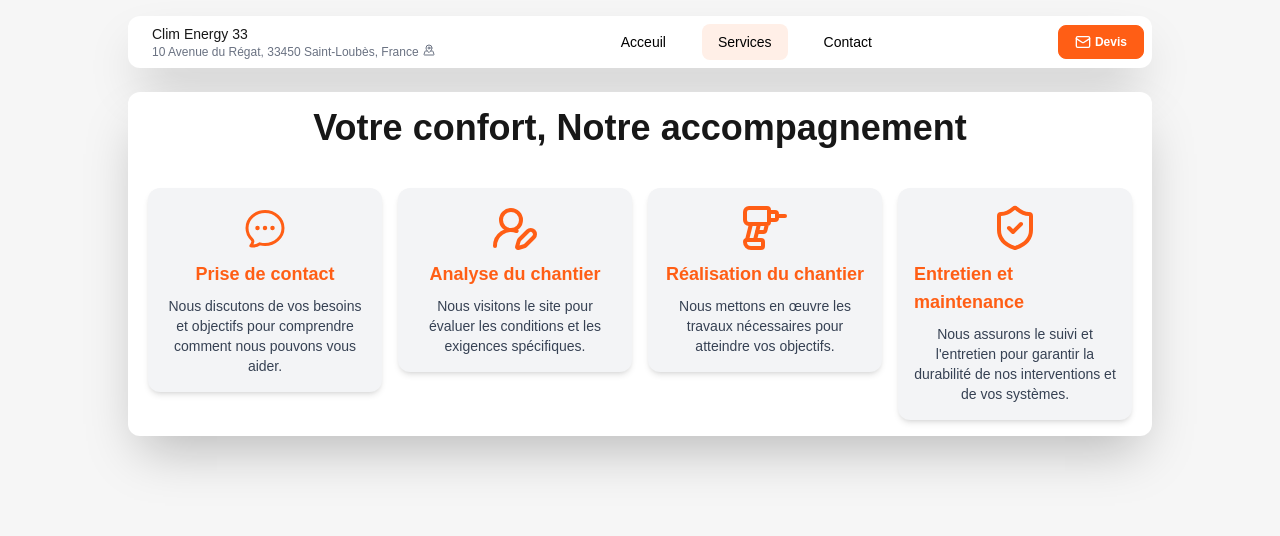
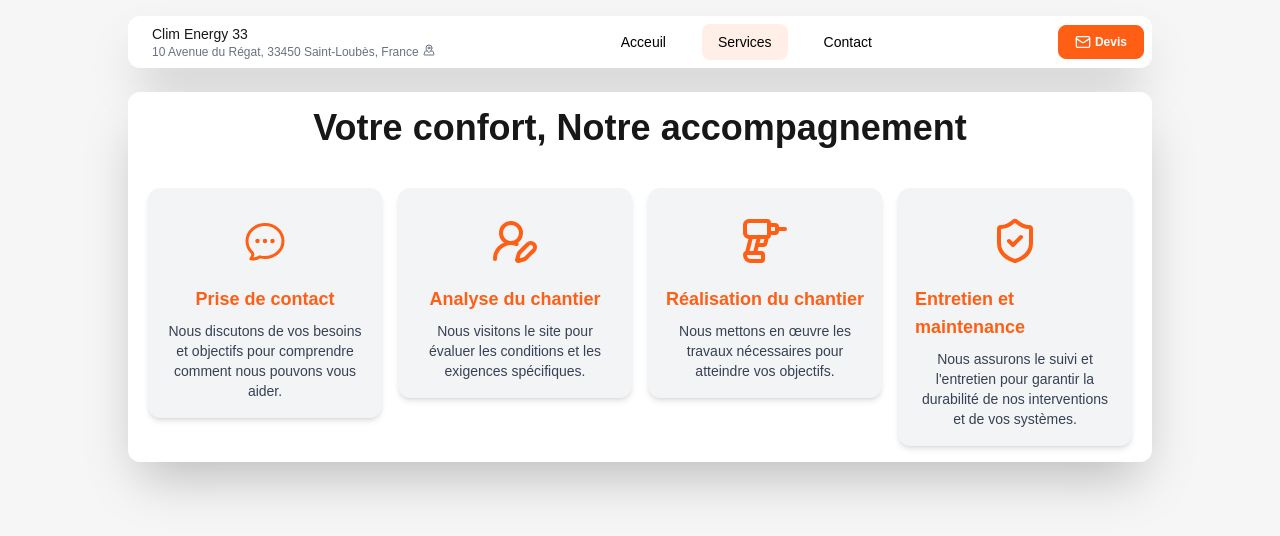
Before and after one commit to Matsuel/climenergy33, a Next.js app: page /services in a window 1280 px wide. Shown: the top 536 px of the page. Built offline with nearby package versions, Linux system fonts and the light colour scheme.

Commit message:
feat: amélioration de l'effet de survol et ajout d'une transition pour l'icône dans le composant ProcessusStep

```diff
--- a/src/components/ProcessusStep.tsx
+++ b/src/components/ProcessusStep.tsx
@@ -16,11 +16,19 @@ const ProcessusStep = ({
     const [isHovered, setIsHovered] = useState<boolean>(false);
 
     return (
-        <div key={step.title} className='w-full h-auto flex flex-col items-center justify-center gap-2 p-4 bg-gray-100 rounded-xl shadow-md text-orange'
+        <div
+            key={step.title}
+            className={`w-full h-auto flex flex-col items-center justify-center gap-2 p-4 bg-gray-100 rounded-xl shadow-md text-orange transition-all duration-300 cursor-pointer border border-gray-100
+                ${isHovered ? 'shadow-xl -translate-y-2 scale-105 bg-white' : ''}
+            `}
             onMouseEnter={() => setIsHovered(true)}
             onMouseLeave={() => setIsHovered(false)}
         >
-            {step.icon}
+            <div className={`w-auto h-auto flex items-center justify-center rounded-full p-3 transition-transform duration-300
+                ${isHovered ? 'scale-110' : ''}
+            `}>
+                {step.icon}
+            </div>
             <h4 className='text-lg font-semibold'>{step.title}</h4>
             <p className='text-sm text-gray-700 text-center'>{step.description}</p>
         </div>
```
